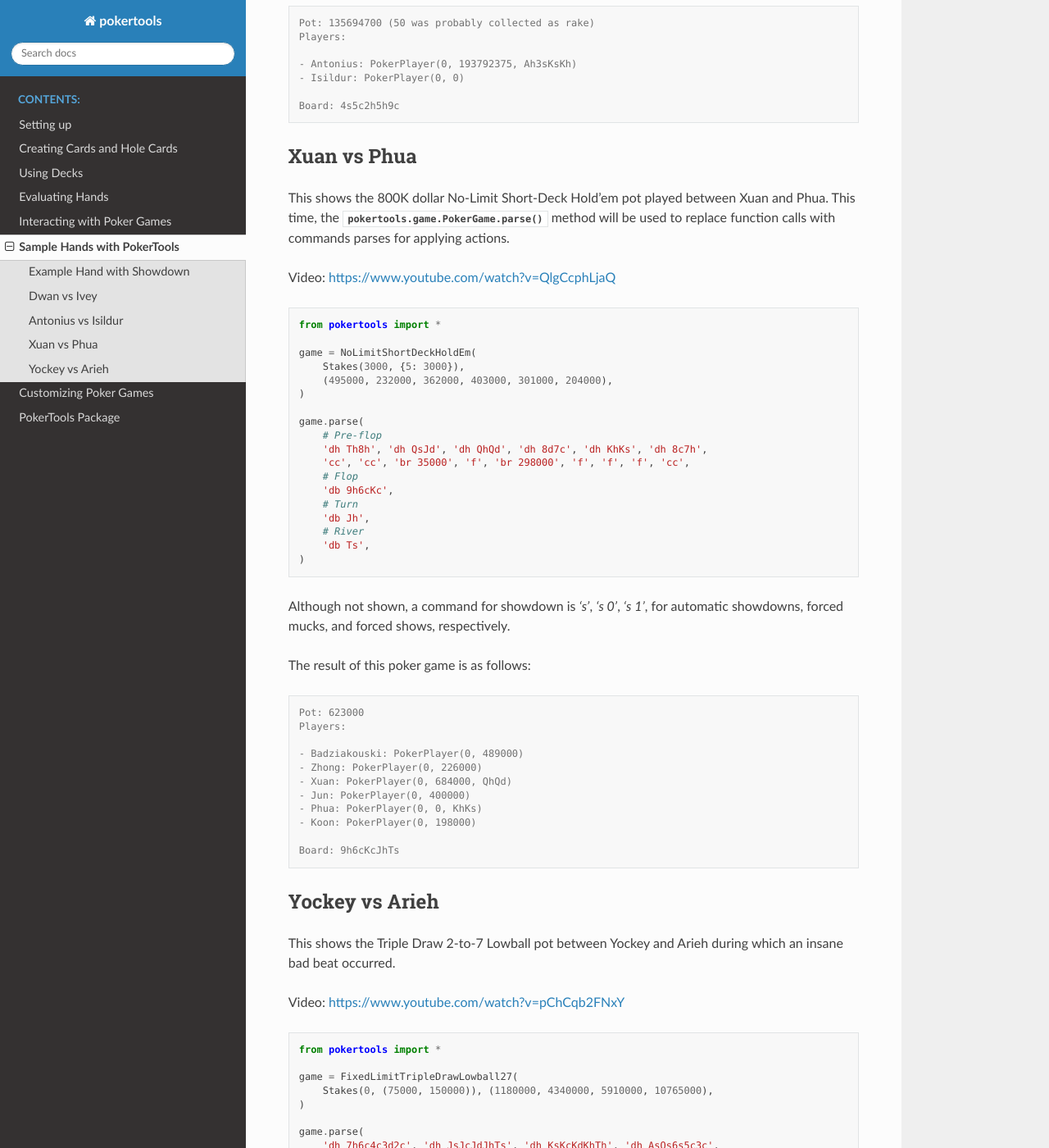
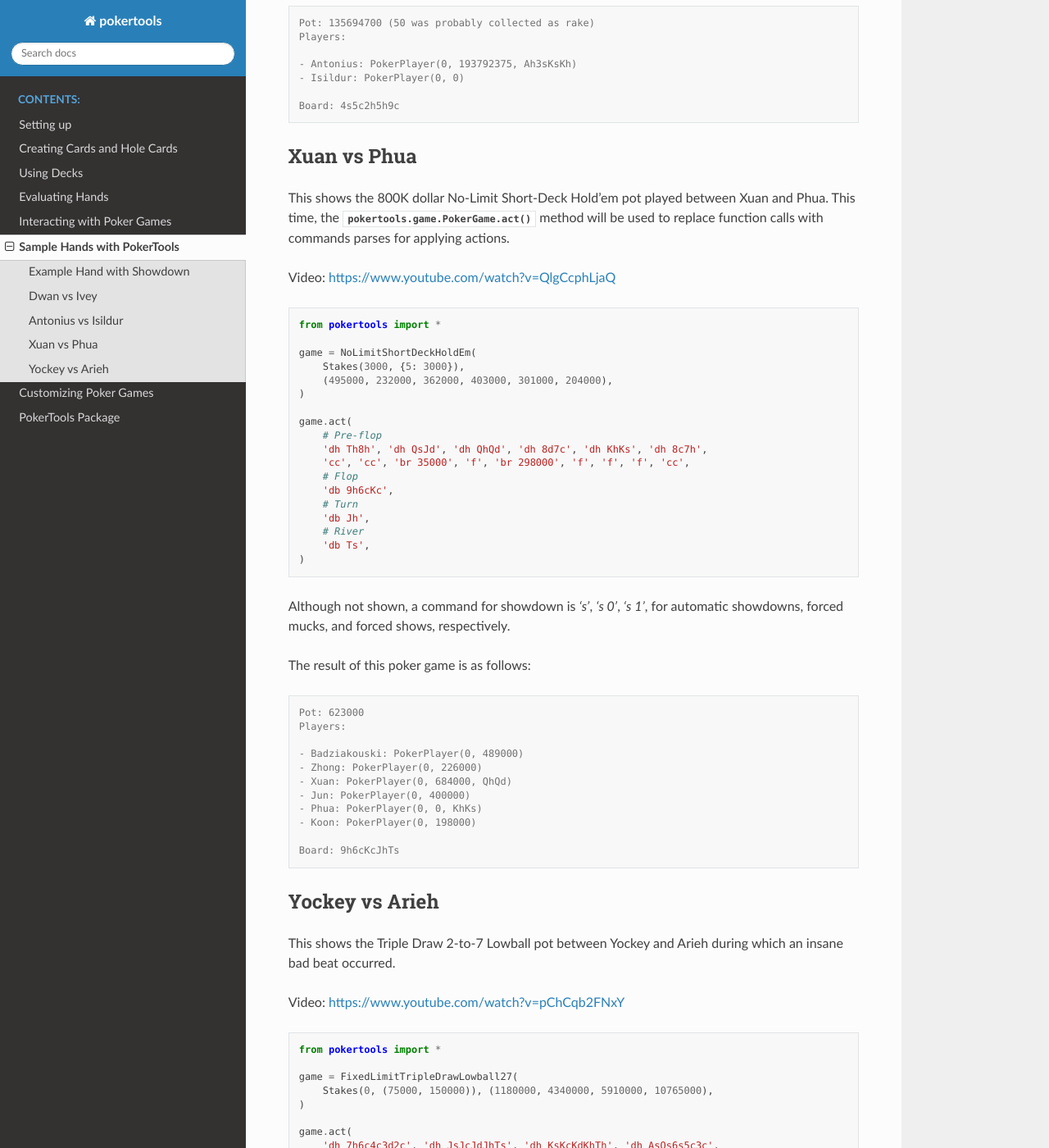
Before and after one commit to uoftcprg/pokerkit, a Sphinx documentation site: the page built from docs/source/samples.rst, in a window 1280 px wide and 1400 px high, scrolled down 3344 px. Shown: the whole window at 82% size. Built offline with Sphinx 7.4.7 and the Read the Docs theme 2.0.0, drawn with Linux system fonts in a browser that asks for light colours.

Commit message:
updated docs

```diff
--- a/docs/source/games.rst
+++ b/docs/source/games.rst
@@ -326,7 +326,7 @@ Parsing Poker Actions
 
 Interacting with poker games by calling functions are good enough for
 most, but can be cumbersome and take many lines. There exists
-:meth:`pokertools.game.PokerGame.parse` which allow you to parse
+:meth:`pokertools.game.PokerGame.act` which allow you to parse
 commands and apply them to the game. Example usages are shown in the
 later section.
 
--- a/docs/source/samples.rst
+++ b/docs/source/samples.rst
@@ -196,7 +196,7 @@ Xuan vs Phua
 
 This shows the 800K dollar No-Limit Short-Deck Hold'em pot played
 between Xuan and Phua. This time, the
-:meth:`pokertools.game.PokerGame.parse` method will be used to replace
+:meth:`pokertools.game.PokerGame.act` method will be used to replace
 function calls with commands parses for applying actions.
 
 Video: `<https://www.youtube.com/watch?v=QlgCcphLjaQ>`_
@@ -210,7 +210,7 @@ Video: `<https://www.youtube.com/watch?v=QlgCcphLjaQ>`_
        (495000, 232000, 362000, 403000, 301000, 204000),
    )
 
-   game.parse(
+   game.act(
        # Pre-flop
        'dh Th8h', 'dh QsJd', 'dh QhQd', 'dh 8d7c', 'dh KhKs', 'dh 8c7h',
        'cc', 'cc', 'br 35000', 'f', 'br 298000', 'f', 'f', 'f', 'cc',
@@ -257,7 +257,7 @@ Video: `<https://www.youtube.com/watch?v=pChCqb2FNxY>`_
        Stakes(0, (75000, 150000)), (1180000, 4340000, 5910000, 10765000),
    )
 
-   game.parse(
+   game.act(
        'dh 7h6c4c3d2c', 'dh JsJcJdJhTs', 'dh KsKcKdKhTh', 'dh AsQs6s5c3c',
        'f', 'br 300000', 'br 450000', 'f', 'cc',
 
```
